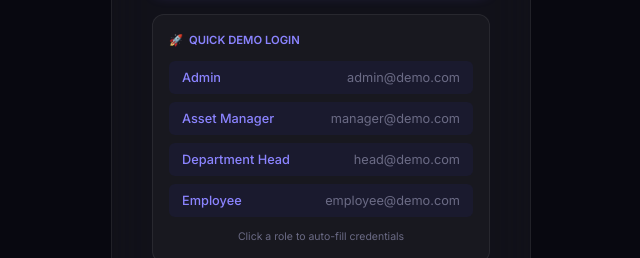
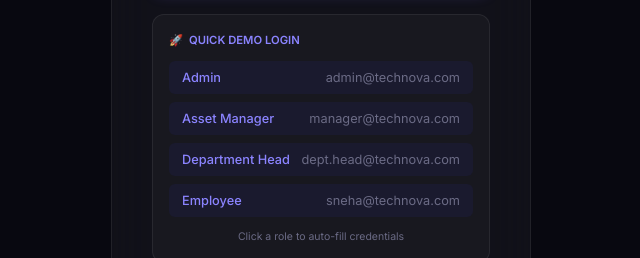
Before and after one commit to DeepakUK17/Odoo_Hackathon_2026, a React (Vite) app in the folder frontend/: page /login in a window 1280 px wide. Shown: the part 427-685 px from the top of the page, without its empty margins (319-959 px from the left). Built offline with nearby package versions, Linux system fonts and the light colour scheme; no server answers.

Commit message:
fix: update demo login credentials to match seed data

```diff
--- a/frontend/src/pages/LoginPage.jsx
+++ b/frontend/src/pages/LoginPage.jsx
@@ -73,10 +73,10 @@ export default function LoginPage() {
             </div>
             <div style={{ display: 'flex', flexDirection: 'column', gap: 8 }}>
               {[
-                { role: 'Admin', email: 'admin@demo.com', pass: 'demo123' },
-                { role: 'Asset Manager', email: 'manager@demo.com', pass: 'demo123' },
-                { role: 'Department Head', email: 'head@demo.com', pass: 'demo123' },
-                { role: 'Employee', email: 'employee@demo.com', pass: 'demo123' }
+                { role: 'Admin', email: 'admin@technova.com', pass: 'password123' },
+                { role: 'Asset Manager', email: 'manager@technova.com', pass: 'password123' },
+                { role: 'Department Head', email: 'dept.head@technova.com', pass: 'password123' },
+                { role: 'Employee', email: 'sneha@technova.com', pass: 'password123' }
               ].map(demo => (
                 <button
                   key={demo.email}
```
